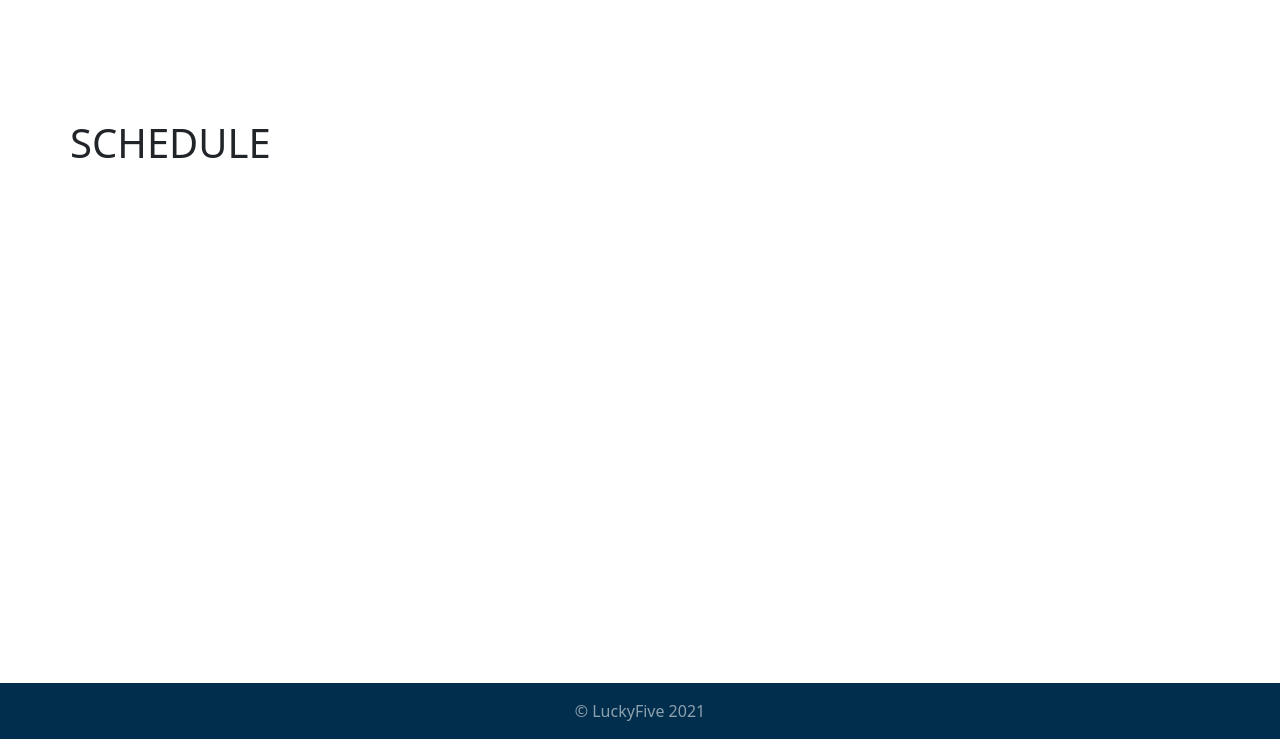
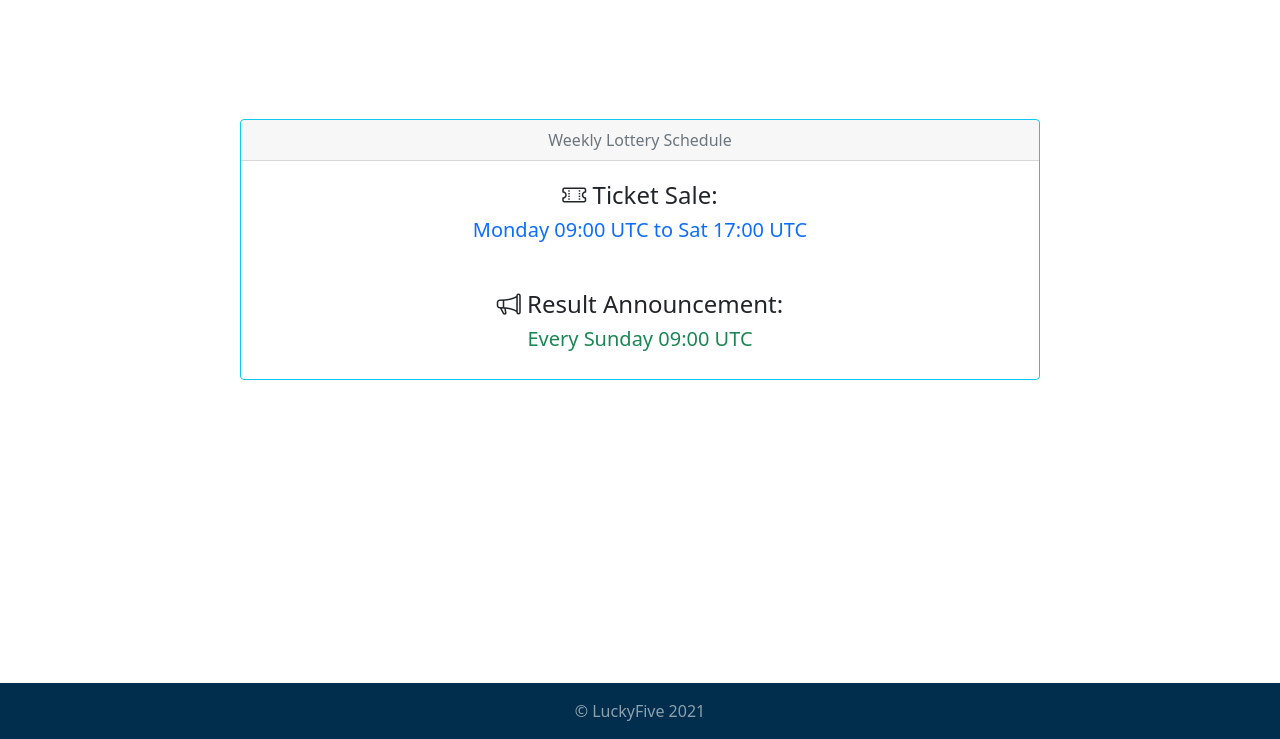
Before and after one commit to riidatibula/lucky-five, a Django app: page /schedule/ in a window 1280 px wide. Shown: the part 61-800 px from the top of the page. Run offline with Django 3.2, Linux system fonts and the light colour scheme; some libraries are stand-ins or nearby versions.

Commit message:
ui fixed

```diff
--- a/src/assets/css/main.css
+++ b/src/assets/css/main.css
@@ -26,6 +26,6 @@
     padding: 20px;
 }
 
-.error-card {
+.error-card, .schedule-card {
     max-width: 800px;
 }
--- a/src/lottery/templates/lottery/bet_list.html
+++ b/src/lottery/templates/lottery/bet_list.html
@@ -5,7 +5,7 @@
 
     <div class="container-fluid" align="center">
         {% if error %}
-            <div class="card error-card">
+            <div class="card border-danger error-card">
                 <div class="card-body">
                     <h1><i class="bi bi-x-circle"></i></h1>
                     {% if error == "No active lottery today." %}
--- a/src/lottery/templates/lottery/buy_ticket.html
+++ b/src/lottery/templates/lottery/buy_ticket.html
@@ -31,7 +31,7 @@
         </div>
     {% else %}
         <div class="container-fluid" align="center">
-            <div class="card error-card">
+            <div class="card border-danger error-card">
                 <div class="card-body">
                     <h1><i class="bi bi-emoji-frown"></i></h1>
                     <h2>No active lottery today.</h2>
--- a/src/lottery/templates/lottery/schedule.html
+++ b/src/lottery/templates/lottery/schedule.html
@@ -1,5 +1,23 @@
 {% extends 'base.html' %}
 
 {% block content %}
-	<h1>SCHEDULE</h1>
+
+	<div class="container-fluid" align="center">
+		<div class="card border-info schedule-card">
+			<div class="card-header text-muted">
+				Weekly Lottery Schedule
+			</div>
+			<div class="card-body">
+				<div class="ticket-sale-schedule mb-5">
+					<h4><i class="bi bi-ticket-perforated"></i> Ticket Sale:</h4>
+					<h5 class="text-primary">Monday 09:00 UTC to Sat 17:00 UTC</h5>
+				</div>
+				<div class="result-schedule">
+					<h4><i class="bi bi-megaphone"></i> Result Announcement:</h4>
+					<h5 class="text-success">Every Sunday 09:00 UTC</h5>
+				</div>
+			</div>
+		</div>
+	</div>
+
 {% endblock %}
```
